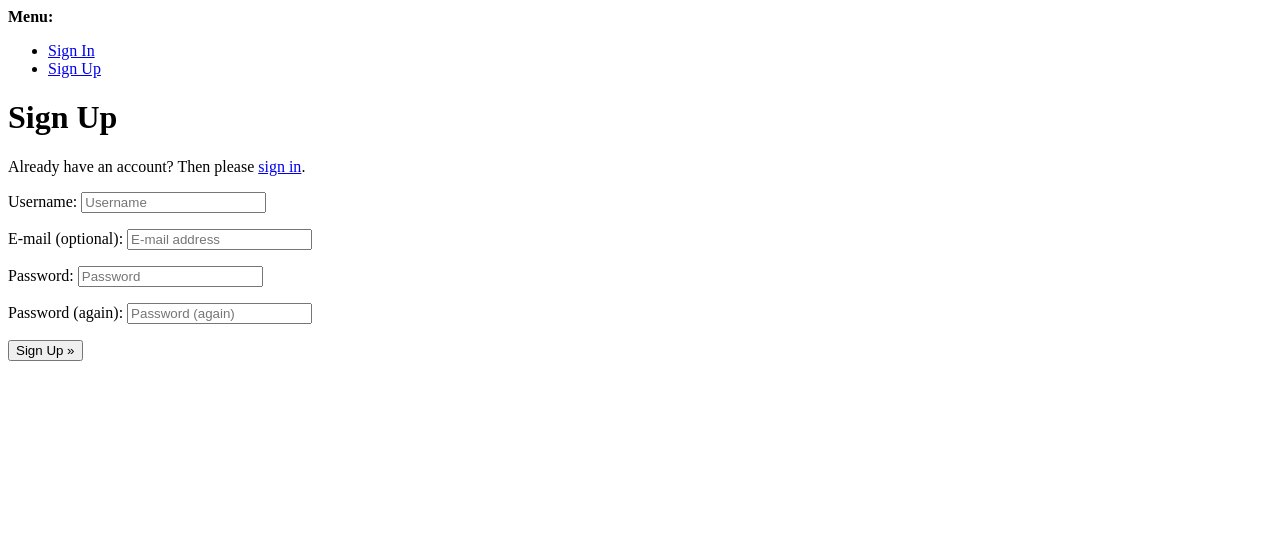
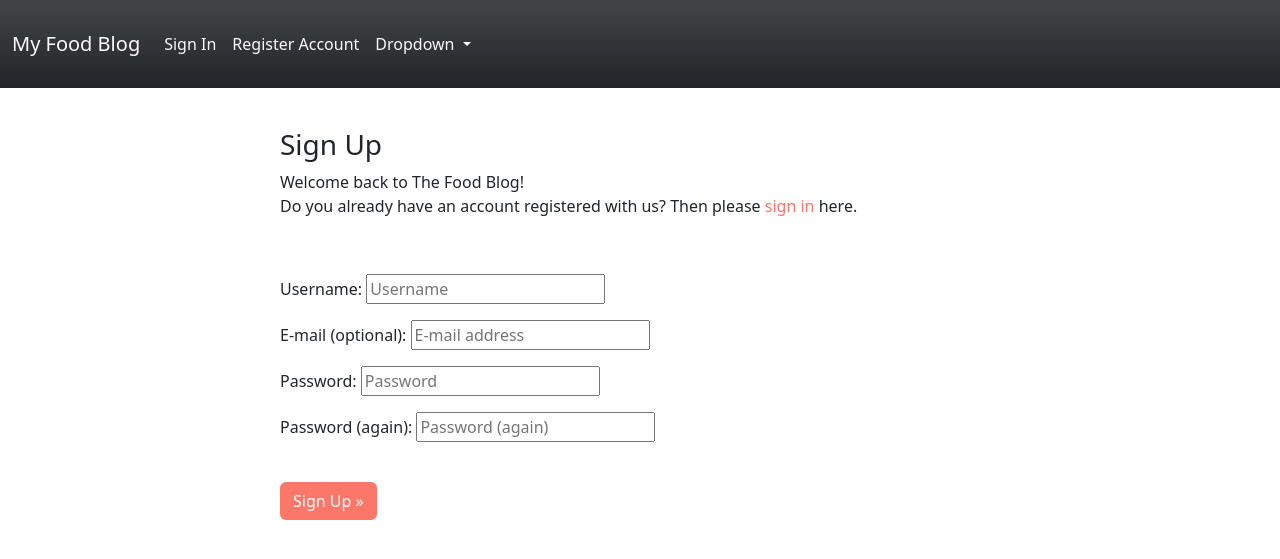
Before and after one commit to dantaylor28/the-food-blog, a Django app: page /accounts/signup/ in a window 1280 px wide. Shown: the top 559 px of the page. Run offline with Django 3.2, Linux system fonts and the light colour scheme.

Commit message:
Style signup.html allauth page

```diff
--- a/static/css/style.css
+++ b/static/css/style.css
@@ -12,3 +12,27 @@
     color: #565656;
     transition: 0.3s;
 }
+
+/* Allauth authentication page styling */
+
+/* signup.html */
+
+.signin-link {
+    text-decoration: none;
+    color: #fc766aff;
+}
+
+.signin-link:hover {
+    color: #783937ff;
+    transition: 0.3s;
+}
+
+.signup-btn {
+    background-color: #fc766aff;
+    color: white;
+}
+
+.signup-btn:hover {
+    background-color: #783937ff;
+    color: white;
+}
--- a/templates/account/signup.html
+++ b/templates/account/signup.html
@@ -1,13 +1,23 @@
-{% extends "account/base.html" %}
+{% extends "base.html" %}
 
 {% load i18n %}
 
 {% block head_title %}{% trans "Signup" %}{% endblock %}
 
 {% block content %}
-<h1>{% trans "Sign Up" %}</h1>
+<div class="container">
+  <div class="row">
+    <div class="col-md-8 mt-3 offset-md-2">
+      <h3>{% trans "Sign Up" %}</h3>
 
-<p>{% blocktrans %}Already have an account? Then please <a href="{{ login_url }}">sign in</a>.{% endblocktrans %}</p>
+      <p>{% blocktrans %}Welcome back to The Food Blog!<br>Do you already have an account registered with us? Then
+        please
+        <a href="{{ login_url }}" class="signin-link">sign in</a> here.{% endblocktrans %}</p>
+      <br>
+    </div>
+  </div>
+  <div class="row">
+    <div class="col-md-8 mt-3 offset-md-2">
 
       <form class="signup" id="signup_form" method="post" action="{% url 'account_signup' %}">
         {% csrf_token %}
@@ -15,7 +25,11 @@
         {% if redirect_field_value %}
         <input type="hidden" name="{{ redirect_field_name }}" value="{{ redirect_field_value }}" />
         {% endif %}
-  <button type="submit">{% trans "Sign Up" %} &raquo;</button>
+        <br>
+        <button class="btn signup-btn" type="submit">{% trans "Sign Up" %} &raquo;</button>
       </form>
+    </div>
+  </div>
+</div>
 
 {% endblock %}
```
Lines whose indentation alone changed are shown as unchanged.
